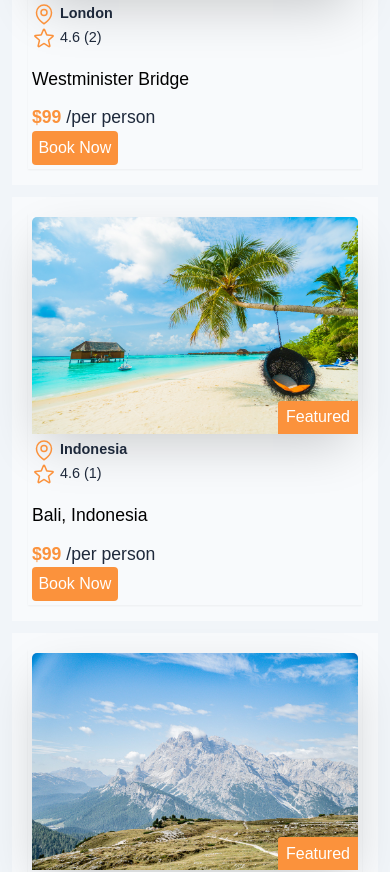
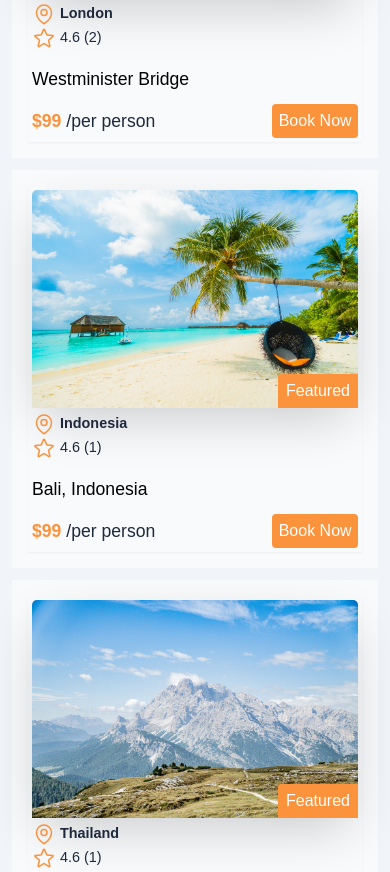
Before and after one commit to IsMushi/tour-travel, a React (Vite) app: page / in a window 390 px wide. Shown: the part 2212-3084 px from the top of the page. Built offline with nearby package versions, Linux system fonts and the light colour scheme.

Commit message:
update some file

```diff
--- a/src/shared/tourCard.tsx
+++ b/src/shared/tourCard.tsx
@@ -31,7 +31,7 @@ export default function TourCard({tours}:any) {
         </span>
       </div>
       <h1 className='title'><Link to={`/tours/${id}`} >{title}</Link></h1>
-        <div className="md:flex tour-bottom items-center justify-between mt-3">
+        <div className="flex tour-bottom items-center justify-between mt-3">
           <h3>${price} <span>/per person</span></h3>
           <button><Link to={`/tours/${id}`}>Book Now</Link></button>
         </div>
```
